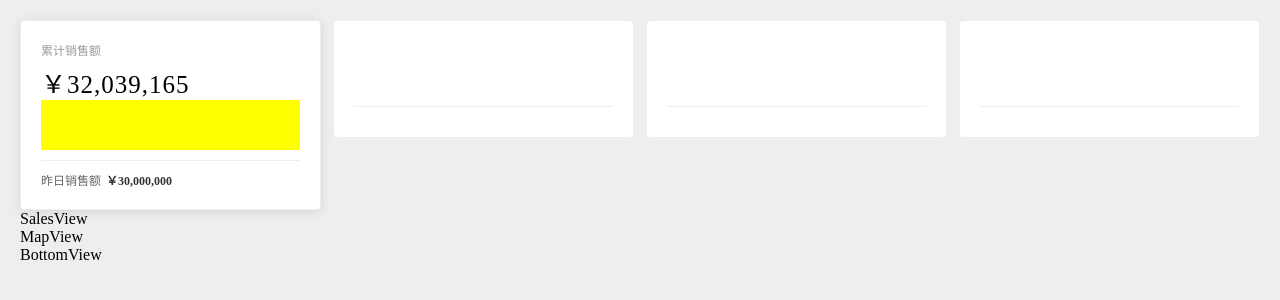
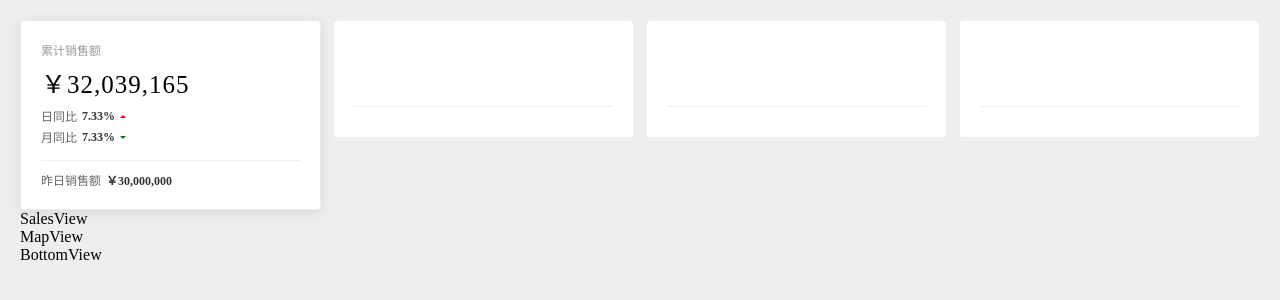
Before and after one commit to mochangkui/datav-report-dev, a Vue app: page /#/ in a window 1280 px wide. Shown: the top 300 px of the page. Built offline with nearby package versions, Linux system fonts and the light colour scheme.

Commit message:
累计销售额组件开发

```diff
--- a/src/components/TotalSales/index.vue
+++ b/src/components/TotalSales/index.vue
@@ -1,13 +1,22 @@
 <template>
   <common-card title="累计销售额" value="￥32,039,165">
     <template>
-      <div class="compare"></div>
+      <div class="compare-wrapper">
+        <div class="compare">
+          <span>日同比</span>
+          <span class="emphasis">7.33%</span>
+          <div class="increase"></div>
+        </div>
+        <div class="compare">
+          <span>月同比</span>
+          <span class="emphasis">7.33%</span>
+          <div class="decrease"></div>
+        </div>
+      </div>
     </template>
     <template v-slot:footer>
-      <div>
-        <span>昨日销售额</span>
-        <span class="money">￥30,000,000</span>
-      </div>
+      <span>昨日销售额</span>
+      <span class="emphasis">￥30,000,000</span>
     </template>
   </common-card>
 </template>
@@ -23,14 +32,36 @@
 </script>
 
 <style lang="scss" scoped>
-  .compare {
+  .compare-wrapper {
     height: 100%;
-    background: yellow;
+    display: flex;
+    flex-direction: column;
+    justify-content: center;
+    .compare {
+      display: flex;
+      align-items: center;
+      font-size: 12px;
+      margin-top: 3px;
+      color: #666;
+      .increase {
+        width: 0;
+        height: 0;
+        border-width: 3px;
+        border-color: transparent transparent red transparent;
+        border-style: solid;
+        margin: 0 0 3px 5px;
+      }
+      .decrease {
+        width: 0;
+        height: 0;
+        border-width: 3px;
+        border-color: green transparent transparent transparent;
+        border-style: solid;
+        margin: 3px 0 0 5px;
+      }
+    }
   }
-  span {
-    font-size: 12px;
-  }
-  .money {
+  .emphasis {
     margin-left: 5px;
     color: #333;
     font-weight: 700;
```
